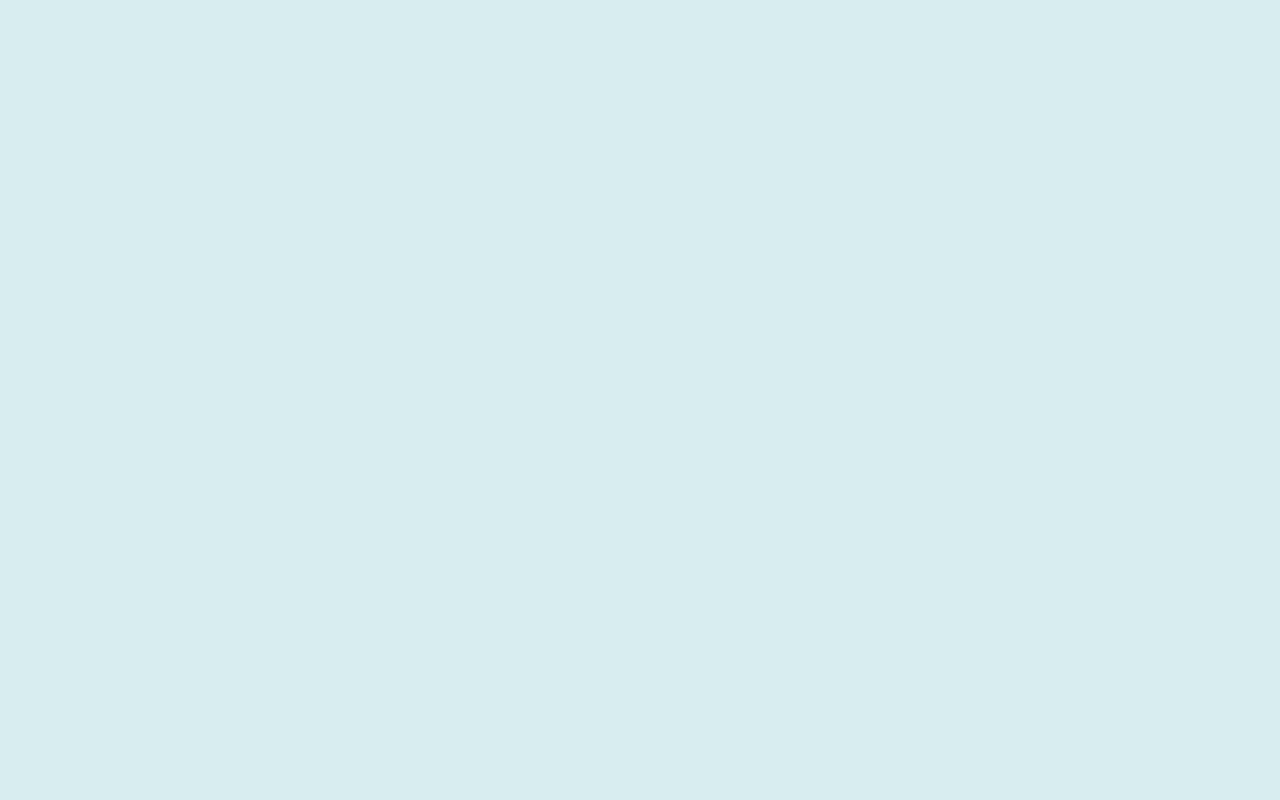
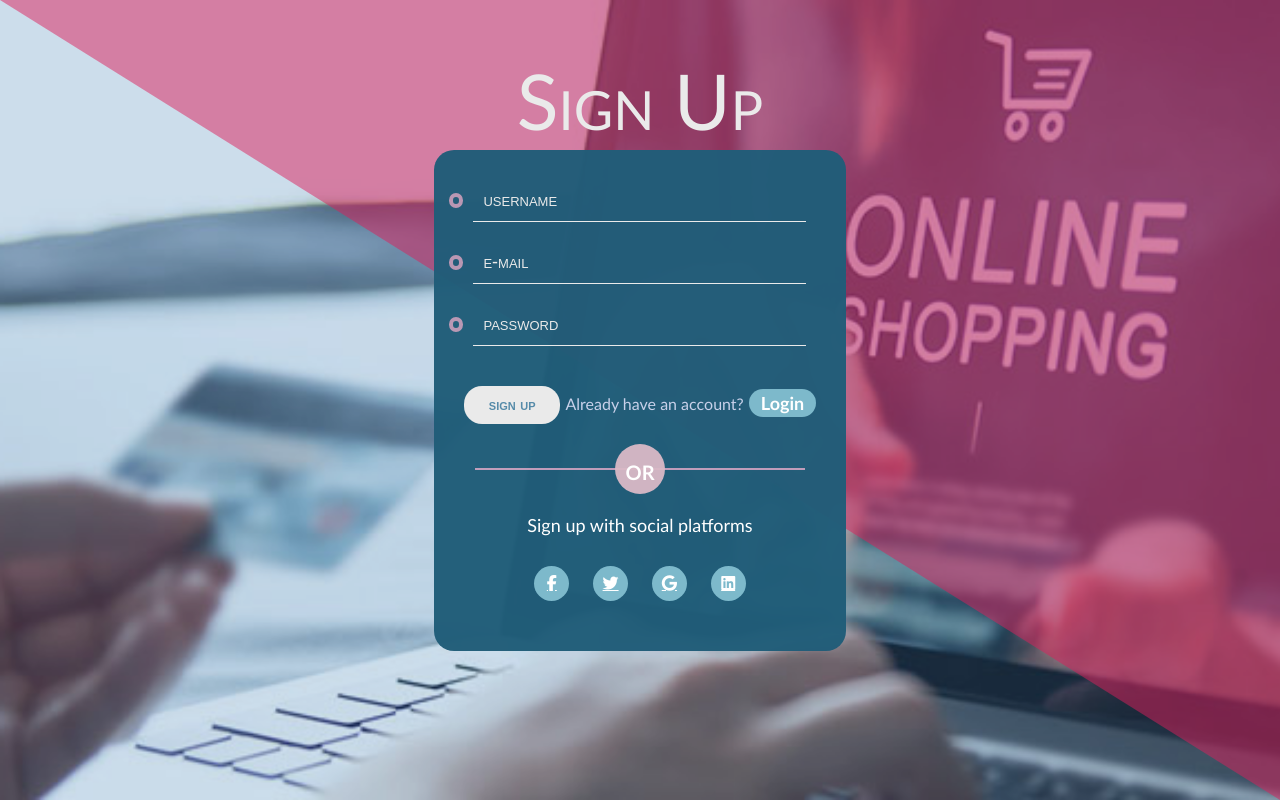
Before and after one commit to Kestutisjulius/psi-front, a React (Create React App) app: page /register in a window 1280 px wide. Built offline with nearby package versions, Linux system fonts and the light colour scheme.

Commit message:
registration form

```diff
--- a/public/index.html
+++ b/public/index.html
@@ -24,6 +24,10 @@
       work correctly both with client-side routing and a non-root public URL.
       Learn how to configure a non-root public URL by running `npm run build`.
     -->
+    <script
+      src="https://kit.fontawesome.com/c8b721821d.js"
+      crossorigin="anonymous"
+    ></script>
     <title>React App</title>
   </head>
   <body>
--- a/src/App.css
+++ b/src/App.css
@@ -71,7 +71,7 @@ body {
   position: absolute;
   top: 60px;
   background-color: #dff5f3;
-  min-width: 160px;
+  min-width: 130px;
   box-shadow: 0px 8px 16px 0px rgba(0, 0, 0, 0.2);
   padding: 0;
   z-index: 1;
@@ -86,10 +86,11 @@ body {
 .dropdown-content li:last-of-type {
   margin-left: 0;
 }
-.dropdown-content p:hover {
+.dropdown-content li:hover {
   cursor: pointer;
+  min-width: 124px;
   background-color: #c8e2ea;
-  color: rgb(255, 110, 110);
+  color: hsl(0, 100%, 72%);
 }
 .dropdown:hover .dropdown-content {
   display: block;
@@ -164,6 +165,163 @@ img.cover {
   text-decoration: none;
 }
 
+/* REGISTRATION FORM */
+main.form {
+  width: 100vw;
+  height: 100vh;
+  display: flex;
+  justify-content: center;
+  align-items: center;
+  background: url('./img/form-cover.jpg') center/cover no-repeat;
+}
+.square {
+  position: absolute;
+  border-right: 100vw solid #bb336ea0;
+  border-bottom: 100vh solid #3a7fb442;
+  z-index: 111;
+}
+.reg-form {
+  position: absolute;
+  background-color: #205d79f8;
+  padding: 20px 30px;
+  border-radius: 20px;
+  align-items: flex-start;
+  z-index: 222;
+}
+form div {
+  display: flex;
+  align-items: center;
+}
+form span {
+  width: 15px;
+  height: 15px;
+  border: 4px solid #ecabc7bf;
+  border-radius: 50%;
+  margin-left: -15px;
+}
+.form h2 {
+  position: absolute;
+  font-size: 77px;
+  font-weight: 500;
+  color: #eaeaea;
+  font-variant: small-caps;
+  transform: translate(-100px, 10px);
+  z-index: 333;
+  transform: translateY(-300px);
+}
+form input {
+  font-size: 18px;
+  font-variant: small-caps;
+  background-color: transparent;
+  color: #eaeaea;
+  border: none;
+  outline: none;
+  border-bottom: 1px solid #eaeaea;
+  width: 100%;
+  padding: 10px;
+  margin: 10px;
+}
+form input::placeholder {
+  color: #eaeaea;
+}
+form input:focus-visible {
+  background-color: #568ba9;
+  border-radius: 20px;
+  border: none;
+  outline: 1px solid #eaeaea24;
+  box-shadow: 0px 8px 16px 0px #fcf9f994;
+}
+img.form-cover {
+  position: absolute;
+  width: 55%;
+  z-index: -11;
+  border-radius: 20px;
+  box-shadow: 0px 8px 16px 0px rgba(0, 0, 0, 0.481);
+}
+form .btn {
+  display: flex;
+  align-items: baseline;
+  gap: 5px;
+  color: #c8d1ea;
+}
+form .btn a {
+  text-decoration: none;
+  font-size: 18px;
+  font-weight: bold;
+  background-color: #7db9cb;
+  color: #fff;
+  padding: 3px 12px;
+  border-radius: 18px;
+}
+form button {
+  padding: 10px 25px;
+  margin-top: 30px;
+  background-color: #eaeaea;
+  color: #568ba9;
+  border: none;
+  border-radius: 18px;
+  font-size: 16px;
+  font-weight: bold;
+  font-variant: small-caps;
+}
+form button:hover {
+  background-color: #568ba969;
+  color: #fff;
+  cursor: pointer;
+}
+form a:hover {
+  background-color: #fff;
+  color: #568ba9;
+}
+
+.or {
+  display: flex;
+  justify-content: center;
+  align-items: center;
+  width: 50px;
+  height: 50px;
+  margin: 20px auto;
+  background-color: #dab9c7f2;
+  font-size: 28px;
+  font-weight: bold;
+  font-variant: small-caps;
+  color: #fff;
+  border-radius: 50%;
+}
+.or::after {
+  position: absolute;
+  content: '';
+  width: 80%;
+  border-bottom: 2px solid #fab5d3bb;
+  z-index: -1;
+  text-align: center;
+}
+.soc-icons p {
+  margin-top: 20px;
+  font-size: 18px;
+  color: #fff;
+  text-align: center;
+}
+.icons {
+  display: flex;
+  margin: 30px auto;
+  width: 60%;
+  justify-content: space-between;
+}
+.icons a {
+  width: 35px;
+  height: 35px;
+  background-color: #7db9cb;
+  color: #fff;
+  border-radius: 50%;
+  display: flex;
+  justify-content: center;
+  align-items: center;
+}
+.icons a:hover {
+  transform: scale(1.3);
+  box-shadow: 4px 2px 16px 4px #fbf3f37b;
+}
 @media screen and (max-width: 1400px) {
   .content {
     flex-wrap: wrap;
@@ -176,9 +334,27 @@ img.cover {
     width: 33%;
     margin-left: 0;
   }
+  img.form-cover {
+    width: 70%;
+  }
+}
+@media screen and (max-width: 800px) {
+  img.form-cover {
+    width: 85%;
+  }
 }
 @media screen and (max-width: 620px) {
   .nav-links {
     width: 100%;
   }
+  img.form-cover {
+    width: 95%;
+  }
+  .reg-form {
+    max-width: 95%;
+    font-size: 90%;
+  }
+  form button {
+    padding: 8px 15px;
+  }
 }
--- a/src/App.jsx
+++ b/src/App.jsx
@@ -1,13 +1,14 @@
 import './App.css';
 import { BrowserRouter, Routes, Route } from 'react-router-dom';
 import Front from './Front';
+import RegPage from './Components/RegPage';
 
 function App() {
   return (
     <BrowserRouter>
       <Routes>
         <Route path='/register'
-        // element={<RegPage show='register' />}
+          element={<RegPage show='register' />}
         />
         <Route path='/login'
         // element={<LoginPage />}
--- a/src/Components/Nav.jsx
+++ b/src/Components/Nav.jsx
@@ -18,20 +18,20 @@ function Nav() {
         <li>snake</li>
         <li>jobs</li>
         <li className='dropdown'>account
-          <div className='dropdown-content'>
-            <ul className='nav-links'>
+          <ul className='dropdown-content'>
+            <NavLink to='/register' className='none' style={({ isActive }) => (isActive ? { color: '#ff6e6e' } : null)} >
               <li>sign up</li>
+            </NavLink>
             <li>login</li>
             <Link
               to='/logout' className='none'>
               <li>Logout</li>
             </Link>
           </ul>
-          </div>
         </li>
         <li>en</li>
       </ul>
-    </header>
+    </header >
   )
 }
 
--- /dev/null
+++ b/src/Components/RegPage.jsx
@@ -0,0 +1,31 @@
+function RegPage() {
+  return (
+    <main className='form'>
+      <div className="square"></div>
+      <img className='form-cover' src={require('../img/form-cover.jpg')} alt="cover-img" />
+      <h2>Sign Up</h2>
+      <div className="reg-form">
+        <form action="">
+          <div><span></span><input type="text" placeholder="username" /></div>
+          <div><span></span><input type="email" placeholder="e-mail" /></div>
+          <div><span></span><input type="password" placeholder="password" /></div>
+          <div className="btn">
+            <button>sign up</button>
+            Already have an account? <a href="#">Login</a></div>
+        </form>
+        <div className="soc-icons">
+          <div className="or">or</div>
+          <p>Sign up with social platforms</p>
+          <div className="icons">
+            <a href="#"><i className="fab fa-facebook-f"></i></a>
+            <a href="#"><i className="fab fa-twitter"></i></a>
+            <a href="#"><i className="fab fa-google"></i></a>
+            <a href="#"><i className="fab fa-linkedin"></i></a>
+          </div>
+        </div>
+      </div>
+    </main>
+  )
+}
+
+export default RegPage;
--- a/src/Front.jsx
+++ b/src/Front.jsx
@@ -2,6 +2,7 @@ import { useState, useEffect } from 'react';
 import axios from 'axios';
 import Nav from './Components/Nav';
 import Main from './Components/Main';
+import RegPage from './Components/RegPage';
 
 function Front({ show }) {
   const [labas, setLabas] = useState('');
@@ -23,7 +24,8 @@ function Front({ show }) {
             {labas}
           </p>
         </>
-      ) : null
+      ) : show === 'register' ?
+        <RegPage /> : null
       }
     </div>
   )
```
Also changed, not shown: src/img/form-cover.jpg (added). Lines whose indentation alone changed are shown as unchanged.
